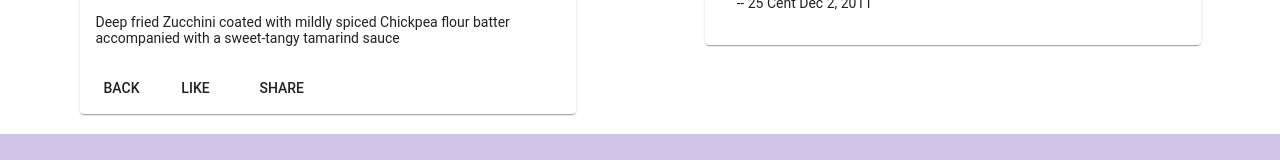
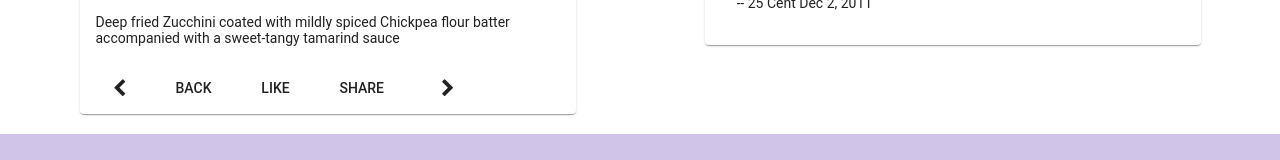
Before and after one commit to kadarsh835/learn-angular, an Angular app: page /dishdetail/1 in a window 1280 px wide. Shown: the part 909-1069 px from the top of the page. Built offline with nearby package versions, Linux system fonts and the light colour scheme.

Commit message:
RxJX Part 2: Implementing Observables to change URL and fetch updated content

```diff
--- a/src/app/dish-detail/dish-detail.component.html
+++ b/src/app/dish-detail/dish-detail.component.html
@@ -19,9 +19,16 @@
             <p>{{dish.description}}</p>
         </mat-card-content>
         <mat-card-actions>
+          <button mat-button [routerLink]="['/dishdetail', prev]">
+            <span class="fa fa-chevron-left fa-lg"></span>
+          </button>
           <button mat-button (click)="goBack()">BACK</button>
           <button mat-button>LIKE</button>
           <button mat-button>SHARE</button>
+          <span class="flex-spacer"></span>
+          <button mat-button [routerLink]="['/dishdetail', next]">
+            <span class="fa fa-chevron-right fa-lg"></span>
+          </button>
         </mat-card-actions>
       </mat-card>
       <!-- Mat Card ends -->
--- a/src/app/dish-detail/dish-detail.component.ts
+++ b/src/app/dish-detail/dish-detail.component.ts
@@ -3,6 +3,8 @@
 import { Location } from '@angular/common';
 import { Dish } from '../shared/dish';
 import { DishService } from '../services/dish.service';
+
+import { switchMap } from 'rxjs/operators';
 
 @Component({
   selector: 'app-dish-detail',
@@ -12,15 +14,29 @@
 export class DishDetailComponent implements OnInit {
 
   dish: Dish;
+  dishIds: Array<string>;
+  prev: string;
+  next: string;
 
   constructor(private dishService: DishService,
                 private route: ActivatedRoute,
                 private location: Location) { }
 
   ngOnInit(): void {
-    const id= this.route.snapshot.params['id'];
-    this.dishService.getDish(id)
-        .subscribe((dish)=> this.dish= dish);
+    this.dishService.getDishIds()
+        .subscribe((dishIds)=> {this.dishIds=dishIds});
+    this.route.params
+        .pipe(switchMap((params: Params) => this.dishService.getDish(params['id'])))
+        .subscribe((dish)=> {
+            this.dish= dish;
+            this.setPrevNext(this.dish.id);
+        });
+  }
+
+  setPrevNext(dishId: string){
+    const index= this.dishIds.indexOf(dishId);
+    this.prev= this.dishIds[(this.dishIds.length + index-1)%this.dishIds.length];
+    this.next= this.dishIds[(this.dishIds.length + index+1)%this.dishIds.length];
   }
 
   goBack(): void {
--- a/src/app/services/dish.service.ts
+++ b/src/app/services/dish.service.ts
@@ -27,4 +27,8 @@
     // Using Observables RxJS
     return of(DISHES.filter((dish)=>dish.featured)[0]).pipe(delay(2000));
   }
+
+  getDishIds(): Observable<Array<string> | any>{
+    return of(DISHES.map(dish => dish.id));
+  }
 }
```
